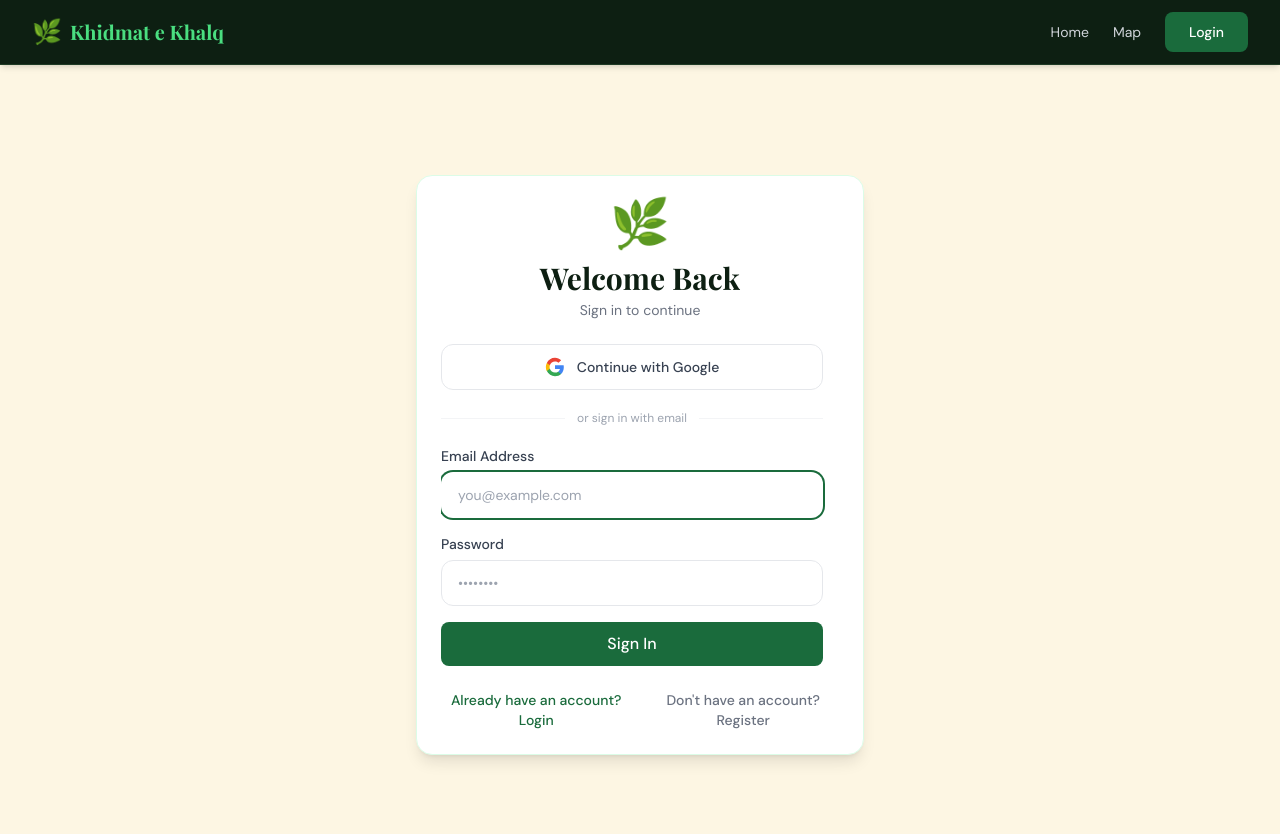
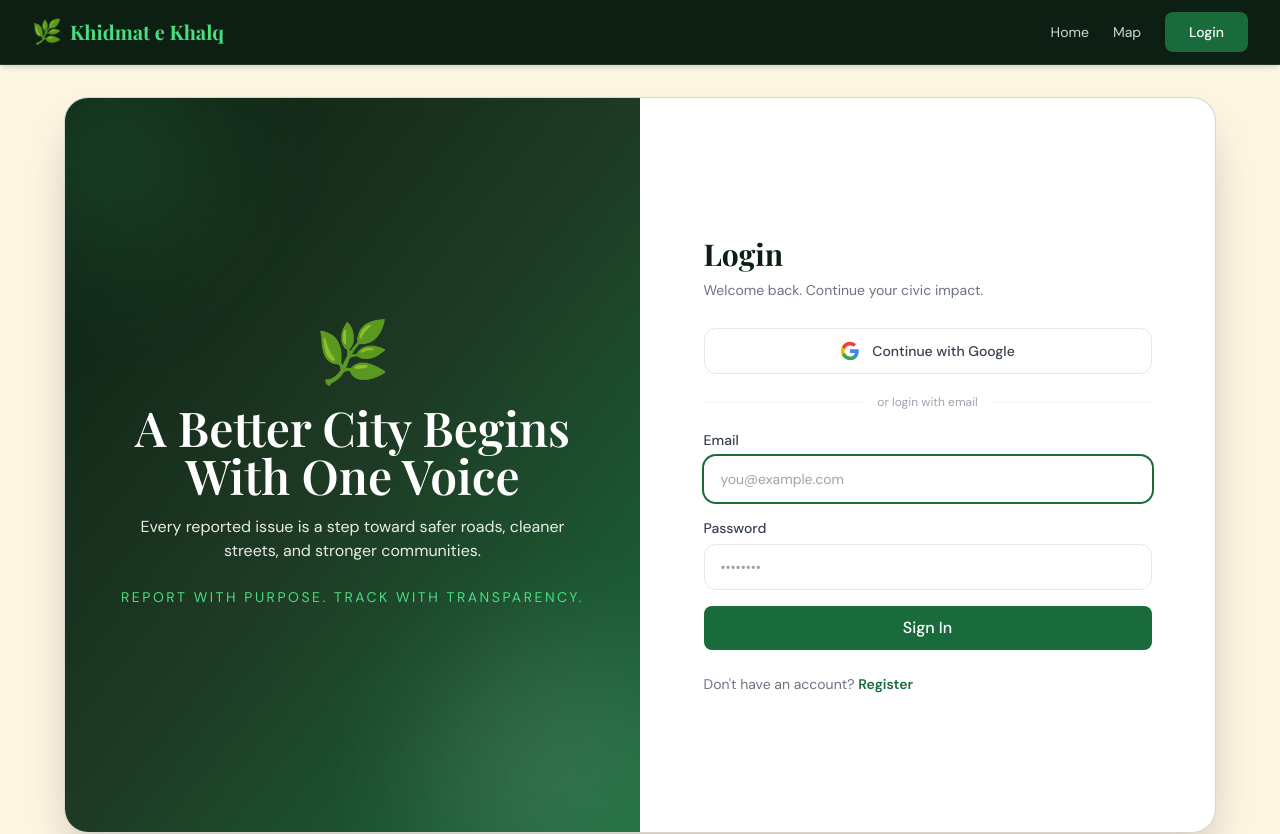
Before and after one commit to TahaHussainShah/khidmat-e-khalq, a Next.js app: page /login in a window 1280 px wide. Shown: the top 834 px of the page. Built offline with nearby package versions, Linux system fonts and the light colour scheme; no server answers.

Commit message:
login page apdate

```diff
--- a/app/login/page.js
+++ b/app/login/page.js
@@ -2,6 +2,7 @@
 // app/login/page.js
 
 import { Suspense, useEffect, useRef, useState } from 'react'
+import { AnimatePresence, motion } from 'framer-motion'
 import { useRouter, useSearchParams } from 'next/navigation'
 import {
   loginWithEmail,
@@ -17,6 +18,23 @@ const INITIAL_FORM = {
   password: '',
   confirmPassword: '',
 }
+
+const QUOTES = {
+  login: {
+    title: 'A Better City Begins With One Voice',
+    body: 'Every reported issue is a step toward safer roads, cleaner streets, and stronger communities.',
+    accent: 'Report with purpose. Track with transparency.',
+    icon: '🌿',
+  },
+  register: {
+    title: 'Join Hands For Civic Change',
+    body: 'Create your account to raise issues responsibly and help departments respond faster.',
+    accent: 'Your account connects citizens with action.',
+    icon: '🏙️',
+  },
+}
+
+const transition = { duration: 0.42, ease: [0.22, 1, 0.36, 1] }
 
 export default function AuthPage() {
   return (
@@ -48,6 +66,8 @@ function AuthPageContent() {
   const registerEmailRef = useRef(null)
 
   const from = searchParams.get('from') || '/dashboard'
+  const isLogin = mode === 'login'
+  const activeQuote = QUOTES[mode]
 
   useEffect(() => {
     const input = mode === 'login' ? loginEmailRef.current : registerEmailRef.current
@@ -128,45 +148,81 @@ function AuthPageContent() {
   }
 
   return (
-    <div className="min-h-screen bg-brand-cream flex items-center justify-center px-4 py-12">
-      <div className="w-full max-w-md animate-slide-up">
-        <div className="card shadow-lg overflow-hidden">
-          <div className="text-center mb-6">
-            <span className="text-5xl">🌿</span>
-            <h1 className="font-display text-3xl font-bold text-brand-dark mt-3">
-              {mode === 'login' ? 'Welcome Back' : 'Create Account'}
+    <div className="min-h-screen bg-brand-cream px-4 py-6 md:py-8">
+      <div className="mx-auto h-[calc(100vh-3rem)] w-full max-w-6xl overflow-hidden rounded-3xl border border-brand-mid/20 bg-white shadow-2xl md:h-[calc(100vh-4rem)]">
+        <div className="grid h-full grid-cols-1 md:grid-cols-2">
+          <motion.section
+            layout
+            transition={transition}
+            className={`${isLogin ? 'md:order-1' : 'md:order-2'} relative flex min-h-[38vh] items-center justify-center overflow-hidden bg-gradient-to-br from-brand-dark via-brand-mid to-brand-green px-8 py-12 md:min-h-0 md:px-12`}
+          >
+            <div className="pointer-events-none absolute -left-20 -top-16 h-56 w-56 rounded-full bg-brand-lime/15 blur-3xl" />
+            <div className="pointer-events-none absolute -bottom-16 -right-10 h-64 w-64 rounded-full bg-white/10 blur-3xl" />
+
+            <AnimatePresence mode="wait">
+              <motion.div
+                key={mode}
+                initial={{ opacity: 0, x: isLogin ? -28 : 28 }}
+                animate={{ opacity: 1, x: 0 }}
+                exit={{ opacity: 0, x: isLogin ? 20 : -20 }}
+                transition={{ duration: 0.34, ease: 'easeOut' }}
+                className="relative z-10 max-w-lg text-center text-white"
+              >
+                <p className="text-5xl md:text-6xl">{activeQuote.icon}</p>
+                <h2 className="mt-5 font-display text-3xl font-semibold leading-tight md:text-5xl">
+                  {activeQuote.title}
+                </h2>
+                <p className="mt-4 text-sm text-white/90 md:text-base">
+                  {activeQuote.body}
+                </p>
+                <p className="mt-6 text-xs uppercase tracking-[0.18em] text-brand-lime md:text-sm">
+                  {activeQuote.accent}
+                </p>
+              </motion.div>
+            </AnimatePresence>
+          </motion.section>
+
+          <motion.section
+            layout
+            transition={transition}
+            className={`${isLogin ? 'md:order-2' : 'md:order-1'} flex items-center justify-center px-6 py-8 sm:px-10 md:px-12`}
+          >
+            <motion.div
+              key={`form-${mode}`}
+              initial={{ opacity: 0, y: 16 }}
+              animate={{ opacity: 1, y: 0 }}
+              transition={{ duration: 0.26, ease: 'easeOut' }}
+              className="w-full max-w-md"
+            >
+              <div className="mb-7 text-center md:text-left">
+                <h1 className="font-display text-3xl font-bold text-brand-dark">
+                  {isLogin ? 'Login' : 'Register'}
                 </h1>
-            <p className="text-gray-500 text-sm mt-1">
-              {mode === 'login'
-                ? 'Sign in to continue'
-                : 'Create your account and verify your email'}
+                <p className="mt-2 text-sm text-gray-500">
+                  {isLogin ? 'Welcome back. Continue your civic impact.' : 'Create your account and verify your email to continue.'}
                 </p>
               </div>
 
               {error && (
-            <div className="bg-red-50 border border-red-200 text-red-700 text-sm rounded-xl px-4 py-3 mb-5">
+                <div className="mb-4 rounded-xl border border-red-200 bg-red-50 px-4 py-3 text-sm text-red-700">
                   {error}
                 </div>
               )}
 
               {success && (
-            <div className="bg-green-50 border border-green-200 text-green-700 text-sm rounded-xl px-4 py-3 mb-5">
+                <div className="mb-4 rounded-xl border border-green-200 bg-green-50 px-4 py-3 text-sm text-green-700">
                   {success}
                 </div>
               )}
 
-          <div className="overflow-hidden">
-            <div
-              className="flex w-[200%] transition-transform duration-300 ease-in-out"
-              style={{ transform: mode === 'login' ? 'translateX(0%)' : 'translateX(-50%)' }}
-            >
-              <section className="w-1/2 shrink-0 pr-4">
+              {isLogin ? (
+                <>
                   <button
                     onClick={handleGoogle}
                     disabled={loading}
-                  className="w-full flex items-center justify-center gap-3 border border-gray-200 rounded-xl py-3 text-sm font-medium text-gray-700 hover:bg-gray-50 transition-colors mb-5 disabled:opacity-60"
+                    className="mb-5 flex w-full items-center justify-center gap-3 rounded-xl border border-gray-200 py-3 text-sm font-medium text-gray-700 transition-colors hover:bg-gray-50 disabled:opacity-60"
                   >
-                  <svg className="w-5 h-5" viewBox="0 0 24 24">
+                    <svg className="h-5 w-5" viewBox="0 0 24 24">
                       <path fill="#4285F4" d="M22.56 12.25c0-.78-.07-1.53-.2-2.25H12v4.26h5.92c-.26 1.37-1.04 2.53-2.21 3.31v2.77h3.57c2.08-1.92 3.28-4.74 3.28-8.09z"/>
                       <path fill="#34A853" d="M12 23c2.97 0 5.46-.98 7.28-2.66l-3.57-2.77c-.98.66-2.23 1.06-3.71 1.06-2.86 0-5.29-1.93-6.16-4.53H2.18v2.84C3.99 20.53 7.7 23 12 23z"/>
                       <path fill="#FBBC05" d="M5.84 14.09c-.22-.66-.35-1.36-.35-2.09s.13-1.43.35-2.09V7.07H2.18C1.43 8.55 1 10.22 1 12s.43 3.45 1.18 4.93l2.85-2.22.81-.62z"/>
@@ -175,15 +231,15 @@ function AuthPageContent() {
                     Continue with Google
                   </button>
 
-                <div className="flex items-center gap-3 mb-5">
-                  <div className="flex-1 h-px bg-gray-100" />
-                  <span className="text-xs text-gray-400">or sign in with email</span>
-                  <div className="flex-1 h-px bg-gray-100" />
+                  <div className="mb-5 flex items-center gap-3">
+                    <div className="h-px flex-1 bg-gray-100" />
+                    <span className="text-xs text-gray-400">or login with email</span>
+                    <div className="h-px flex-1 bg-gray-100" />
                   </div>
 
                   <form onSubmit={handleEmailLogin} className="space-y-4">
                     <div>
-                    <label className="label">Email Address</label>
+                      <label className="label">Email</label>
                       <input
                         ref={loginEmailRef}
                         type="email"
@@ -207,16 +263,15 @@ function AuthPageContent() {
                         required
                       />
                     </div>
-                  <button type="submit" disabled={loading} className="btn-primary w-full mt-2 disabled:opacity-60">
+                    <button type="submit" disabled={loading} className="btn-primary mt-2 w-full disabled:opacity-60">
                       {loading ? 'Signing in…' : 'Sign In'}
                     </button>
                   </form>
-              </section>
-
-              <section className="w-1/2 shrink-0 pl-4">
+                </>
+              ) : (
                 <form onSubmit={handleRegister} className="space-y-4">
                   <div>
-                    <label className="label">Email Address</label>
+                    <label className="label">Email</label>
                     <input
                       ref={registerEmailRef}
                       type="email"
@@ -254,30 +309,24 @@ function AuthPageContent() {
                       required
                     />
                   </div>
-                  <button type="submit" disabled={loading} className="btn-primary w-full mt-2 disabled:opacity-60">
+                  <button type="submit" disabled={loading} className="btn-primary mt-2 w-full disabled:opacity-60">
                     {loading ? 'Creating account…' : 'Register'}
                   </button>
                 </form>
-              </section>
-            </div>
-          </div>
+              )}
 
-          <div className="flex items-center justify-between gap-4 mt-6 text-sm text-gray-500">
+              <div className="mt-6 text-center text-sm text-gray-500 md:text-left">
+                {isLogin ? "Don't have an account? " : 'Already have an account? '}
                 <button
                   type="button"
-              onClick={() => switchTo('login')}
-              className={`font-medium transition-colors ${mode === 'login' ? 'text-brand-green' : 'hover:text-gray-700'}`}
+                  onClick={() => switchTo(isLogin ? 'register' : 'login')}
+                  className="font-semibold text-brand-green transition-colors hover:text-brand-dark"
                 >
-              Already have an account? Login
-            </button>
-            <button
-              type="button"
-              onClick={() => switchTo('register')}
-              className={`font-medium transition-colors ${mode === 'register' ? 'text-brand-green' : 'hover:text-gray-700'}`}
-            >
-              Don't have an account? Register
+                  {isLogin ? 'Register' : 'Login'}
                 </button>
               </div>
+            </motion.div>
+          </motion.section>
         </div>
       </div>
     </div>
--- a/package.json
+++ b/package.json
@@ -14,6 +14,7 @@
     "dotenv": "^17.4.2",
     "firebase": "^10.12.0",
     "firebase-admin": "^13.8.0",
+    "framer-motion": "^12.38.0",
     "leaflet": "^1.9.4",
     "next": "14.2.0",
     "react": "^18",
```
Also changed, not shown: 1 other file (tests, documents, lock files or other folders). Lines whose indentation alone changed are shown as unchanged.
